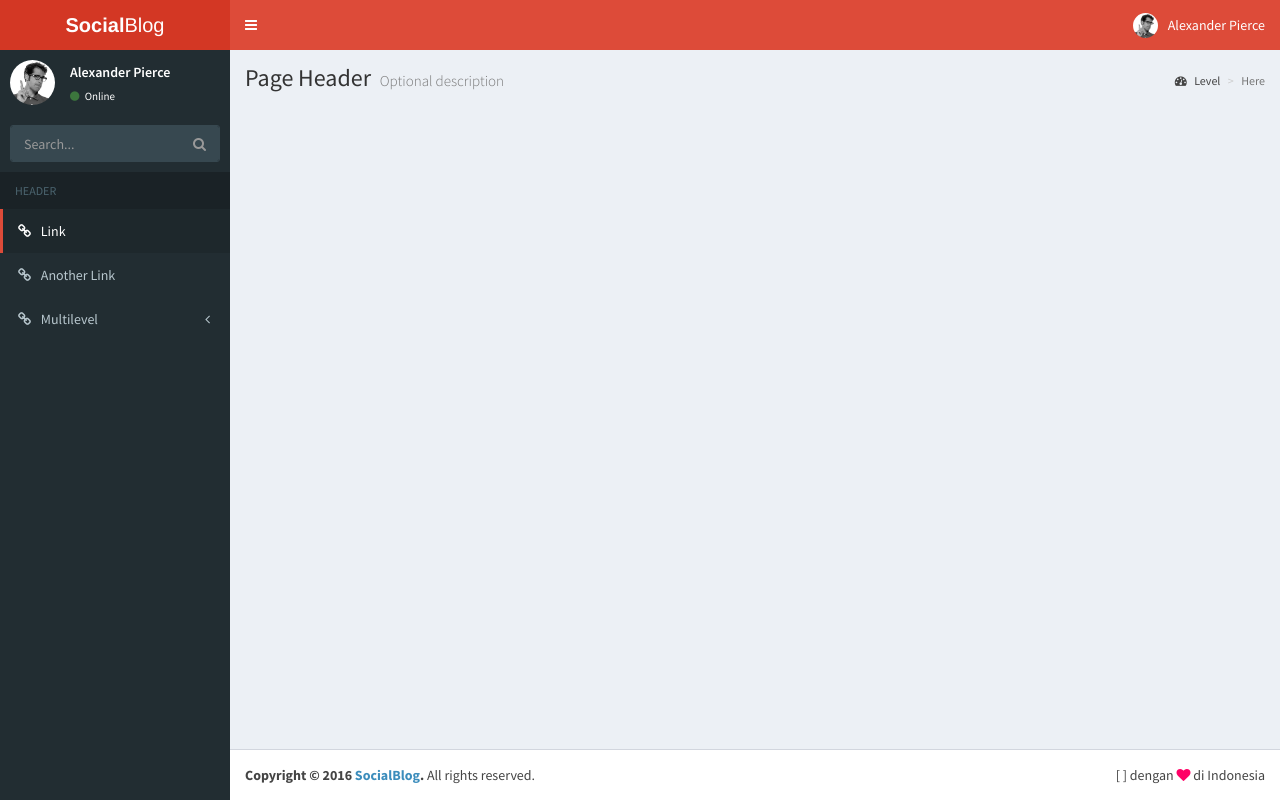
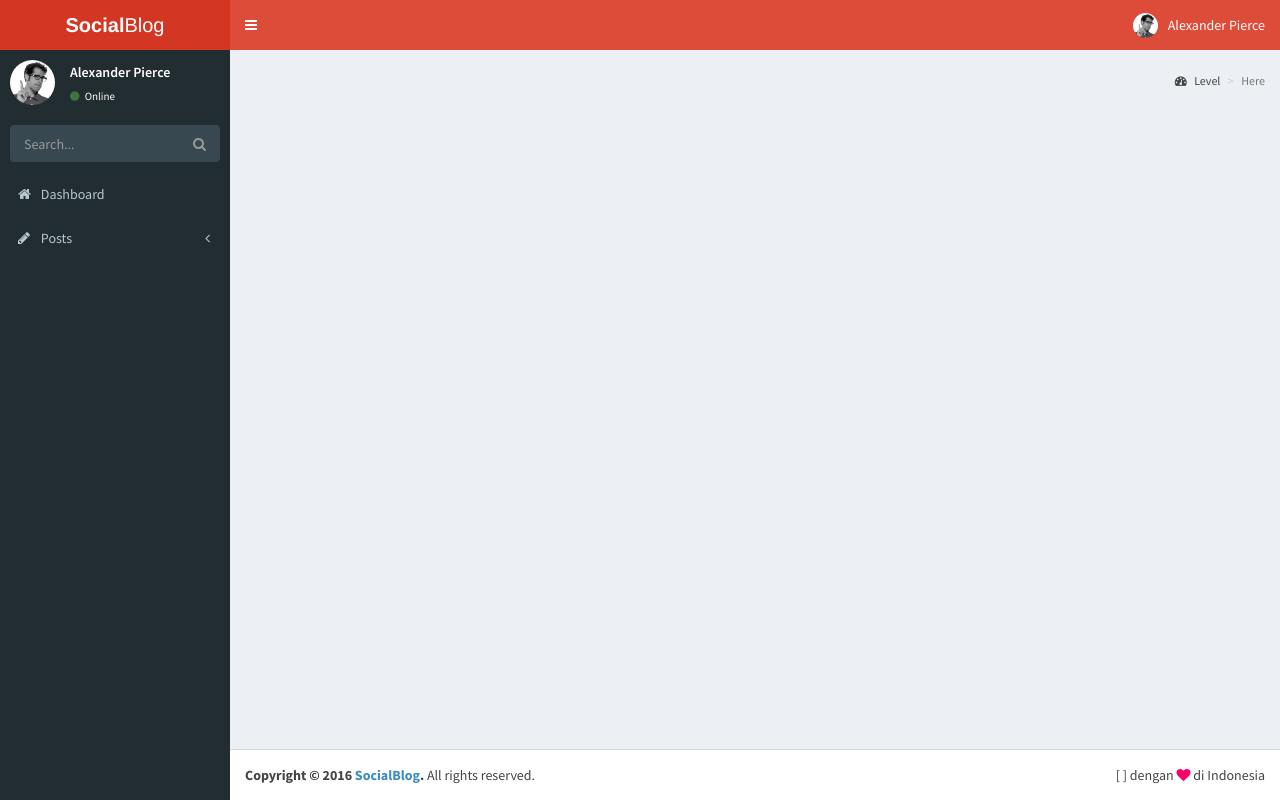
Before and after one commit to ramannada/SocialBlog, a PHP site: template views/templates/admin.twig in a window 1280 px wide. Run offline with PHP 8.4, Linux system fonts and the light colour scheme; the template is opened without the code that fills it, so the values that code supplies are empty; some libraries are stand-ins or nearby versions.

Commit message:
update view

```diff
--- a/src/Controllers/HomeController.php
+++ b/src/Controllers/HomeController.php
@@ -14,6 +14,6 @@ class HomeController extends Controller
     */
     public function index($request, $response)
     {
-        return $this->view->render($response, 'home.twig');
+        return $this->view->render($response, 'admin/article-add.twig');
     }
 }
--- a/views/templates/admin.twig
+++ b/views/templates/admin.twig
@@ -155,19 +155,18 @@ desired effect
 
       <!-- Sidebar Menu -->
       <ul class="sidebar-menu">
-        <li class="header">HEADER</li>
         <!-- Optionally, you can add icons to the links -->
-        <li class="active"><a href="#"><i class="fa fa-link"></i> <span>Link</span></a></li>
-        <li><a href="#"><i class="fa fa-link"></i> <span>Another Link</span></a></li>
+        <li><a href="#"><i class="fa fa-home"></i> <span>Dashboard</span></a></li>
         <li class="treeview">
-          <a href="#"><i class="fa fa-link"></i> <span>Multilevel</span>
+          <a href="#"><i class="fa fa-pencil"></i> <span>Posts</span>
             <span class="pull-right-container">
               <i class="fa fa-angle-left pull-right"></i>
             </span>
           </a>
           <ul class="treeview-menu">
-            <li><a href="#">Link in level 2</a></li>
-            <li><a href="#">Link in level 2</a></li>
+            <li><a href="#">See all</a></li>
+            <li><a href="#">Add</a></li>
+            <li><a href="#">Trash</a></li>
           </ul>
         </li>
       </ul>
@@ -181,8 +180,7 @@ desired effect
     <!-- Content Header (Page header) -->
     <section class="content-header">
       <h1>
-        Page Header
-        <small>Optional description</small>
+        {% block pageheader %}{% endblock %}
       </h1>
       <ol class="breadcrumb">
         <li><a href="#"><i class="fa fa-dashboard"></i> Level</a></li>
```
Also changed, not shown: views/admin/article-add.twig (added, +23 -0 lines).
